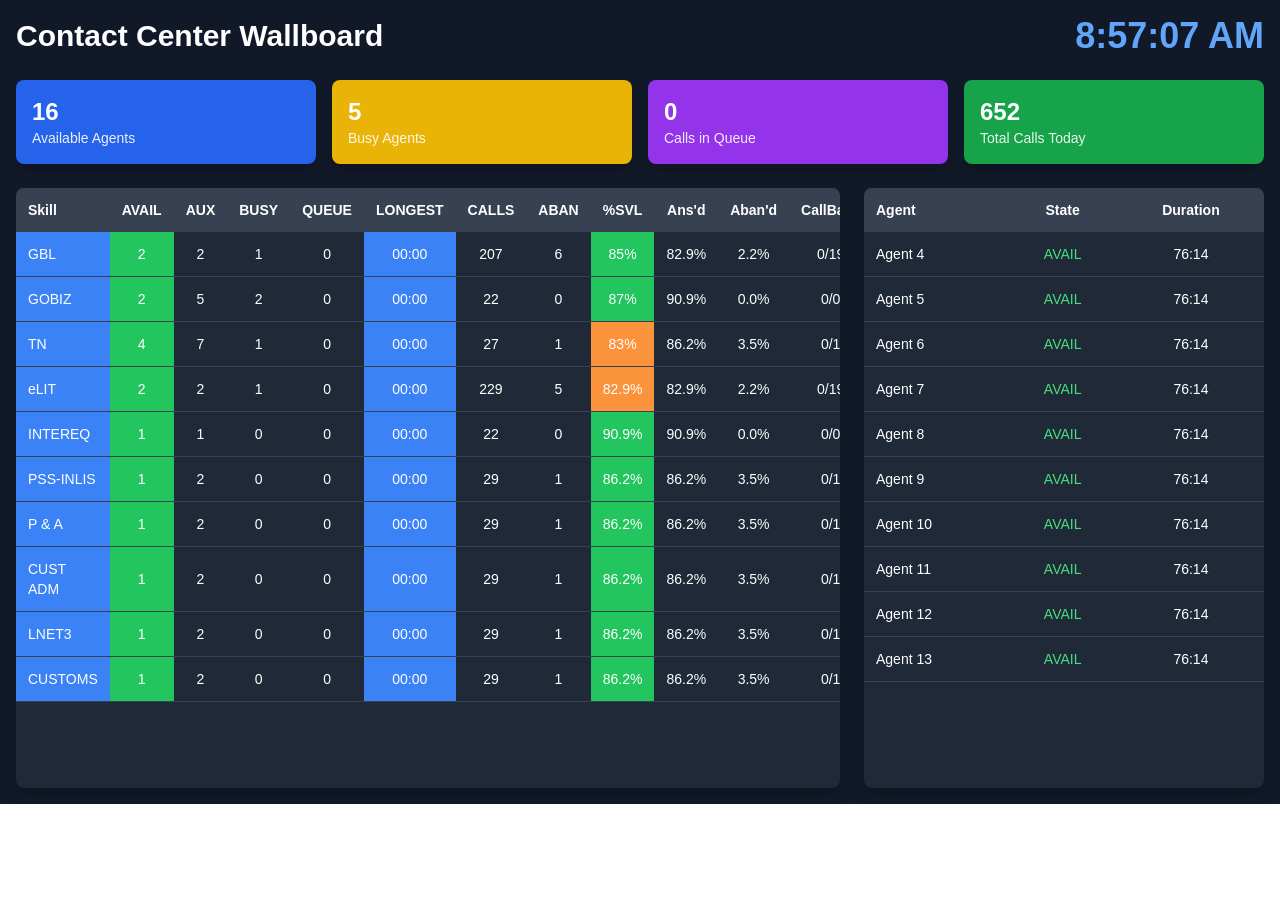
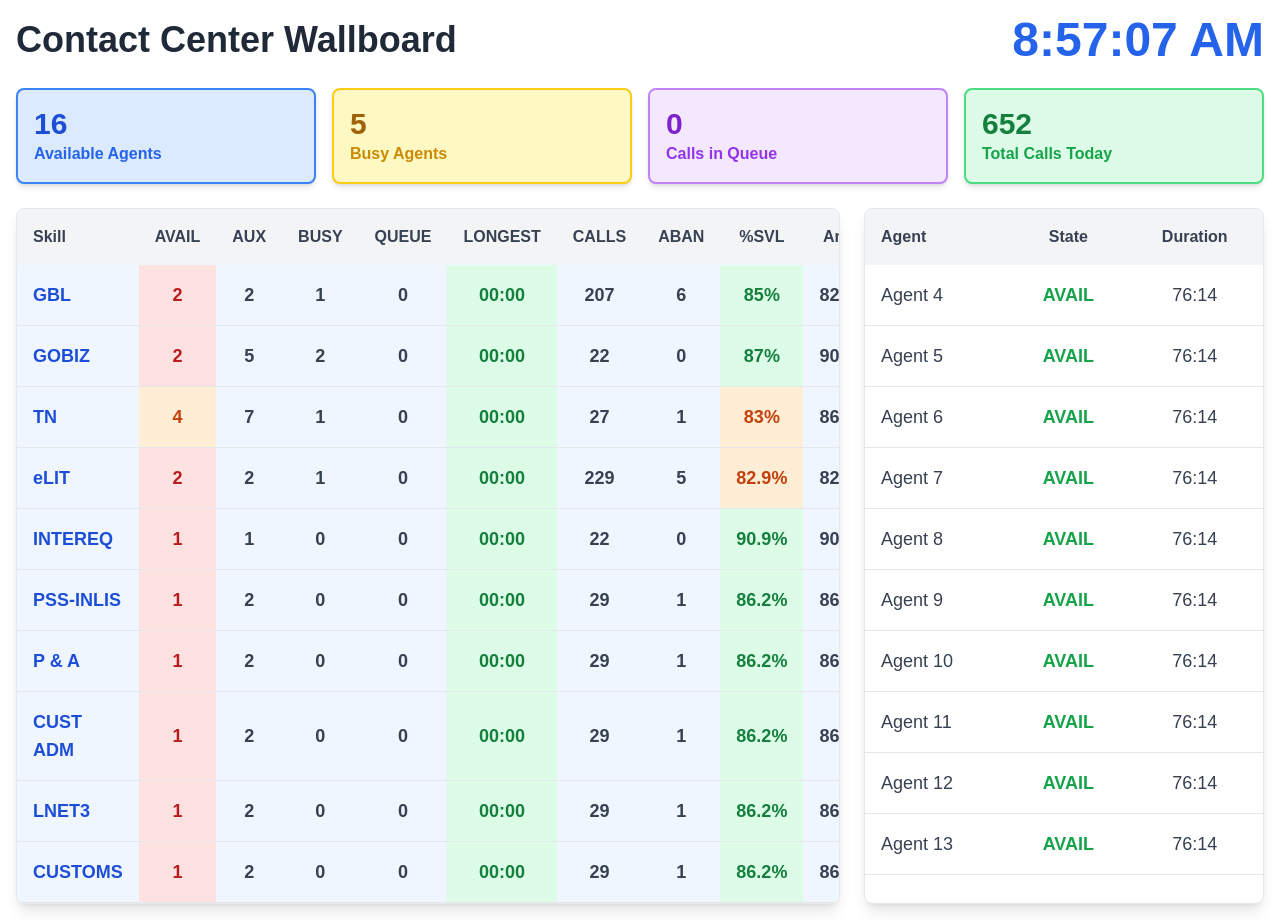
Before and after one commit to HIMATEJAL/wallboard, a Next.js app: page / in a window 1280 px wide. Before the commit the page ends 804 px from the top, so only its background shows below. Built offline with nearby package versions, Linux system fonts and the light colour scheme.

Commit message:
White Theme - Version 1

```diff
--- a/components/complete-wallboard.tsx
+++ b/components/complete-wallboard.tsx
@@ -229,85 +229,102 @@ const WallboardDashboard = () => {
 
   // Get color based on SLA value
   const getSLAColor = (value) => {
-    if (value >= 85) return 'bg-green-500';
-    if (value >= 80) return 'bg-orange-400';
-    return 'bg-red-500';
+    if (value >= 85) return 'bg-green-100 text-green-700';
+    if (value >= 80) return 'bg-orange-100 text-orange-700';
+    return 'bg-red-100 text-red-700';
+  };
+
+  // Add threshold functions
+  const getAvailColor = (value) => {
+    if (value >= 5) return 'bg-green-100 text-green-700';
+    if (value >= 3) return 'bg-orange-100 text-orange-700';
+    return 'bg-red-100 text-red-700';
+  };
+
+  const getLongestWaitColor = (timeString) => {
+    // Convert time string (mm:ss) to seconds
+    const [minutes, seconds] = timeString.split(':').map(Number);
+    const totalSeconds = (minutes * 60) + seconds;
+
+    if (totalSeconds <= 30) return 'bg-green-100 text-green-700';
+    if (totalSeconds <= 60) return 'bg-orange-100 text-orange-700';
+    return 'bg-red-100 text-red-700';
   };
 
   return (
-    <div className="p-4 bg-gray-900 min-h-screen">
+    <div className="p-4 bg-white min-h-screen">
       {/* Header */}
       <div className="mb-6 flex justify-between items-center">
-        <h1 className="text-3xl font-bold text-white">Contact Center Wallboard</h1>
-        <div className="text-4xl font-bold text-blue-400">
+        <h1 className="text-4xl font-extrabold text-gray-800">Contact Center Wallboard</h1>
+        <div className="text-5xl font-bold text-blue-600">
           {currentTime.toLocaleTimeString()}
         </div>
       </div>
 
       {/* Summary Cards */}
       <div className="grid grid-cols-4 gap-4 mb-6">
-        <div className="rounded-lg bg-blue-600 p-4 shadow-lg">
-          <div className="text-2xl font-bold text-white">
+        <div className="rounded-lg bg-blue-100 border-2 border-blue-500 p-4 shadow-md">
+          <div className="text-3xl font-extrabold text-blue-700">
             {skills.reduce((sum, skill) => sum + skill.avail, 0)}
           </div>
-          <div className="text-sm text-white opacity-90">Available Agents</div>
+          <div className="text-base font-semibold text-blue-600">Available Agents</div>
         </div>
-        <div className="rounded-lg bg-yellow-500 p-4 shadow-lg">
-          <div className="text-2xl font-bold text-white">
+        <div className="rounded-lg bg-yellow-100 border-2 border-yellow-400 p-4 shadow-md">
+          <div className="text-3xl font-extrabold text-yellow-700">
             {skills.reduce((sum, skill) => sum + skill.busy, 0)}
           </div>
-          <div className="text-sm text-white opacity-90">Busy Agents</div>
+          <div className="text-base font-semibold text-yellow-600">Busy Agents</div>
         </div>
-        <div className="rounded-lg bg-purple-600 p-4 shadow-lg">
-          <div className="text-2xl font-bold text-white">
+        <div className="rounded-lg bg-purple-100 border-2 border-purple-400 p-4 shadow-md">
+          <div className="text-3xl font-extrabold text-purple-700">
             {skills.reduce((sum, skill) => sum + skill.queue, 0)}
           </div>
-          <div className="text-sm text-white opacity-90">Calls in Queue</div>
+          <div className="text-base font-semibold text-purple-600">Calls in Queue</div>
         </div>
-        <div className="rounded-lg bg-green-600 p-4 shadow-lg">
-          <div className="text-2xl font-bold text-white">
+        <div className="rounded-lg bg-green-100 border-2 border-green-400 p-4 shadow-md">
+          <div className="text-3xl font-extrabold text-green-700">
             {skills.reduce((sum, skill) => sum + skill.calls, 0)}
           </div>
-          <div className="text-sm text-white opacity-90">Total Calls Today</div>
+          <div className="text-base font-semibold text-green-600">Total Calls Today</div>
         </div>
       </div>
 
       {/* Main Content Grid */}
       <div className="grid grid-cols-3 gap-6">
         {/* Combined Skills Table */}
-        <div className="col-span-2 bg-gray-800 rounded-lg shadow-lg overflow-hidden">
-          <table className="w-full text-sm text-white">
+        <div className="col-span-2 bg-white rounded-lg shadow-lg overflow-hidden border border-gray-200">
+          <table className="w-full text-base text-gray-800">
             <thead>
-              <tr className="bg-gray-700">
-                <th className="p-3 text-left">Skill</th>
-                <th className="p-3">AVAIL</th>
-                <th className="p-3">AUX</th>
-                <th className="p-3">BUSY</th>
-                <th className="p-3">QUEUE</th>
-                <th className="p-3">LONGEST</th>
-                <th className="p-3">CALLS</th>
-                <th className="p-3">ABAN</th>
-                <th className="p-3">%SVL</th>
-                <th className="p-3">Ans'd</th>
-                <th className="p-3">Aban'd</th>
-                <th className="p-3">CallBack</th>
+              <tr className="bg-gray-100">
+                <th className="p-4 text-left font-extrabold text-gray-700">Skill</th>
+                <th className="p-4 font-extrabold text-gray-700">AVAIL</th>
+                <th className="p-4 font-extrabold text-gray-700">AUX</th>
+                <th className="p-4 font-extrabold text-gray-700">BUSY</th>
+                <th className="p-4 font-extrabold text-gray-700">QUEUE</th>
+                <th className="p-4 font-extrabold text-gray-700">LONGEST</th>
+                <th className="p-4 font-extrabold text-gray-700">CALLS</th>
+                <th className="p-4 font-extrabold text-gray-700">ABAN</th>
+                <th className="p-4 font-extrabold text-gray-700">%SVL</th>
+                <th className="p-4 font-extrabold text-gray-700">Ans'd</th>
+                <th className="p-4 font-extrabold text-gray-700">Aban'd</th>
+                <th className="p-4 font-extrabold text-gray-700">CallBack</th>
               </tr>
             </thead>
             <tbody>
               {skills.map((skill, index) => (
-                <tr key={index} className={`border-b border-gray-700 ${skill.isAggregate ? 'font-medium' : ''}`}>
-                  <td className={`p-3 text-left ${skill.isAggregate ? 'bg-blue-500' : ''}`}>{skill.name}</td>
-                  <td className={`p-3 text-center ${skill.isAggregate ? 'bg-green-500' : ''}`}>{skill.avail}</td>
-                  <td className="p-3 text-center">{skill.aux}</td>
-                  <td className="p-3 text-center">{skill.busy}</td>
-                  <td className="p-3 text-center">{skill.queue}</td>
-                  <td className={`p-3 text-center ${skill.isAggregate ? 'bg-blue-500' : ''}`}>{skill.longest}</td>
-                  <td className="p-3 text-center">{skill.calls}</td>
-                  <td className="p-3 text-center">{skill.aban}</td>
-                  <td className={`p-3 text-center ${getSLAColor(skill.svl)}`}>{skill.svl}%</td>
-                  <td className="p-3 text-center">{skill.answered}</td>
-                  <td className="p-3 text-center">{skill.abandoned}</td>
-                  <td className="p-3 text-center">{skill.callback}</td>
+                <tr key={index} className={`border-b border-gray-200 ${skill.isAggregate ? 'font-bold text-lg bg-blue-50' : 'font-medium'}`}>
+                  <td className={`p-4 text-left ${skill.isAggregate ? 'text-blue-700' : 'text-gray-700'}`}>{skill.name}</td>
+                  <td className={`p-4 text-center ${getAvailColor(skill.avail)}`}>{skill.avail}</td>
+                  <td className="p-4 text-center text-gray-700">{skill.aux}</td>
+                  <td className="p-4 text-center text-gray-700">{skill.busy}</td>
+                  <td className="p-4 text-center text-gray-700">{skill.queue}</td>
+                  <td className={`p-4 text-center ${getLongestWaitColor(skill.longest)}`}>{skill.longest}</td>
+                  <td className="p-4 text-center text-gray-700">{skill.calls}</td>
+                  <td className="p-4 text-center text-gray-700">{skill.aban}</td>
+                  <td className={`p-4 text-center ${getSLAColor(skill.svl)}`}>{skill.svl}%</td>
+                  <td className="p-4 text-center text-gray-700">{skill.answered}</td>
+                  <td className="p-4 text-center text-gray-700">{skill.abandoned}</td>
+                  <td className="p-4 text-center text-gray-700">{skill.callback}</td>
                 </tr>
               ))}
             </tbody>
@@ -315,29 +332,29 @@ const WallboardDashboard = () => {
         </div>
 
         {/* Agent Status Table */}
-        <div className="bg-gray-800 rounded-lg shadow-lg overflow-hidden">
+        <div className="bg-white rounded-lg shadow-lg overflow-hidden border border-gray-200">
           <div className="h-[600px]">
-            <table className="w-full text-sm text-white">
-              <thead className="bg-gray-700 sticky top-0">
+            <table className="w-full text-base text-gray-800">
+              <thead className="bg-gray-100 sticky top-0">
                 <tr>
-                  <th className="p-3 text-left">Agent</th>
-                  <th className="p-3">State</th>
-                  <th className="p-3">Duration</th>
+                  <th className="p-4 text-left font-extrabold text-gray-700">Agent</th>
+                  <th className="p-4 font-extrabold text-gray-700">State</th>
+                  <th className="p-4 font-extrabold text-gray-700">Duration</th>
                 </tr>
               </thead>
               <tbody className="transition-all duration-500">
                 {displayedAgents.map((agent, index) => (
-                  <tr key={index} className="border-b border-gray-700">
-                    <td className="p-3">{agent.name}</td>
-                    <td className={`p-3 text-center ${
-                      agent.state === 'AVAIL' ? 'text-green-400' :
-                      agent.state === 'ACD' ? 'text-blue-400' :
-                      agent.state === 'ACW' ? 'text-yellow-400' :
-                      agent.state === 'AUX' ? 'text-purple-400' :
-                      agent.state === 'RING' ? 'text-orange-400' :
-                      'text-gray-400'
+                  <tr key={index} className="border-b border-gray-200 text-lg font-medium hover:bg-gray-50">
+                    <td className="p-4 text-gray-700">{agent.name}</td>
+                    <td className={`p-4 text-center font-bold ${
+                      agent.state === 'AVAIL' ? 'text-green-600' :
+                      agent.state === 'ACD' ? 'text-blue-600' :
+                      agent.state === 'ACW' ? 'text-yellow-600' :
+                      agent.state === 'AUX' ? 'text-purple-600' :
+                      agent.state === 'RING' ? 'text-orange-600' :
+                      'text-gray-600'
                     }`}>{agent.state}</td>
-                    <td className="p-3 text-center">{agent.duration}</td>
+                    <td className="p-4 text-center text-gray-700">{agent.duration}</td>
                   </tr>
                 ))}
               </tbody>
```
